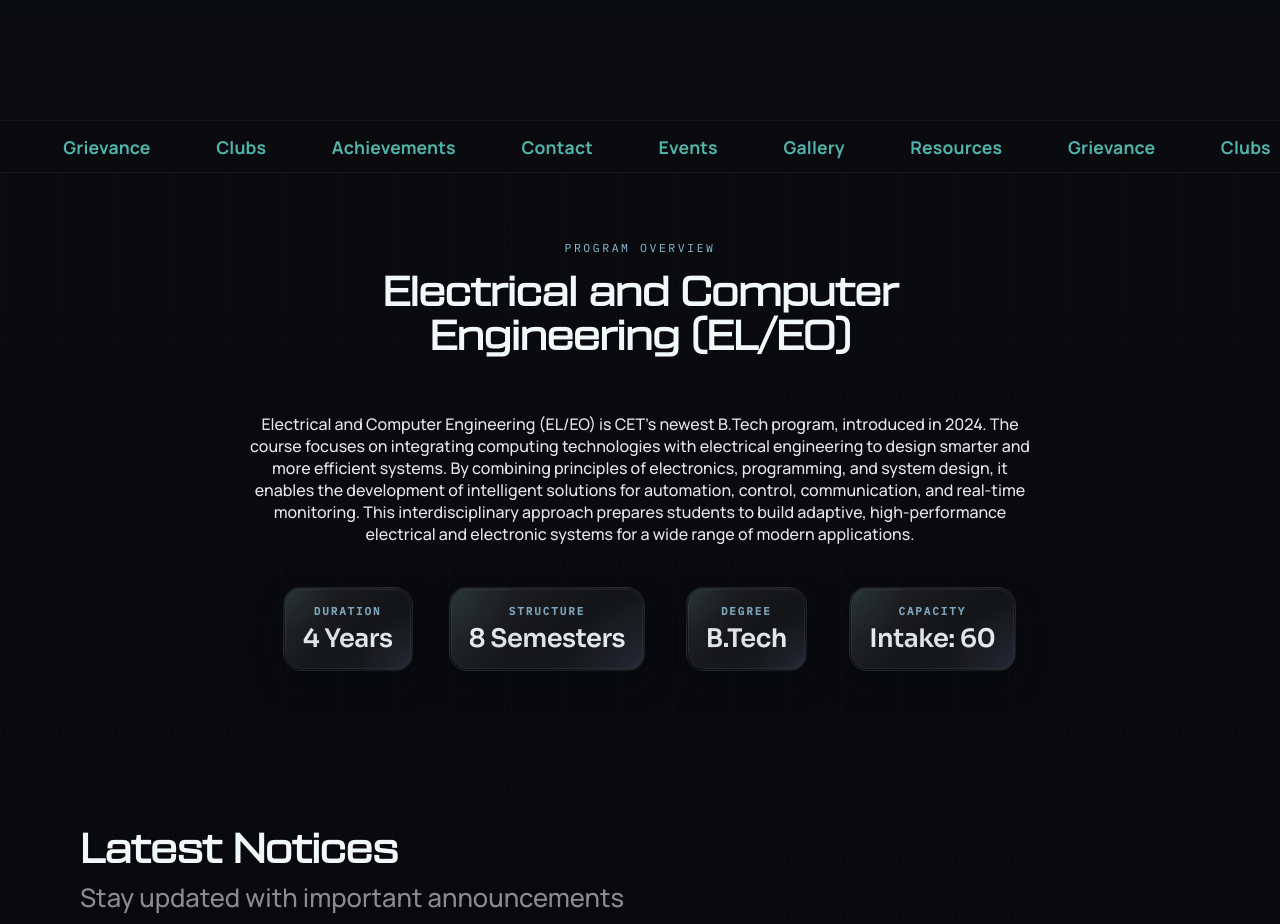
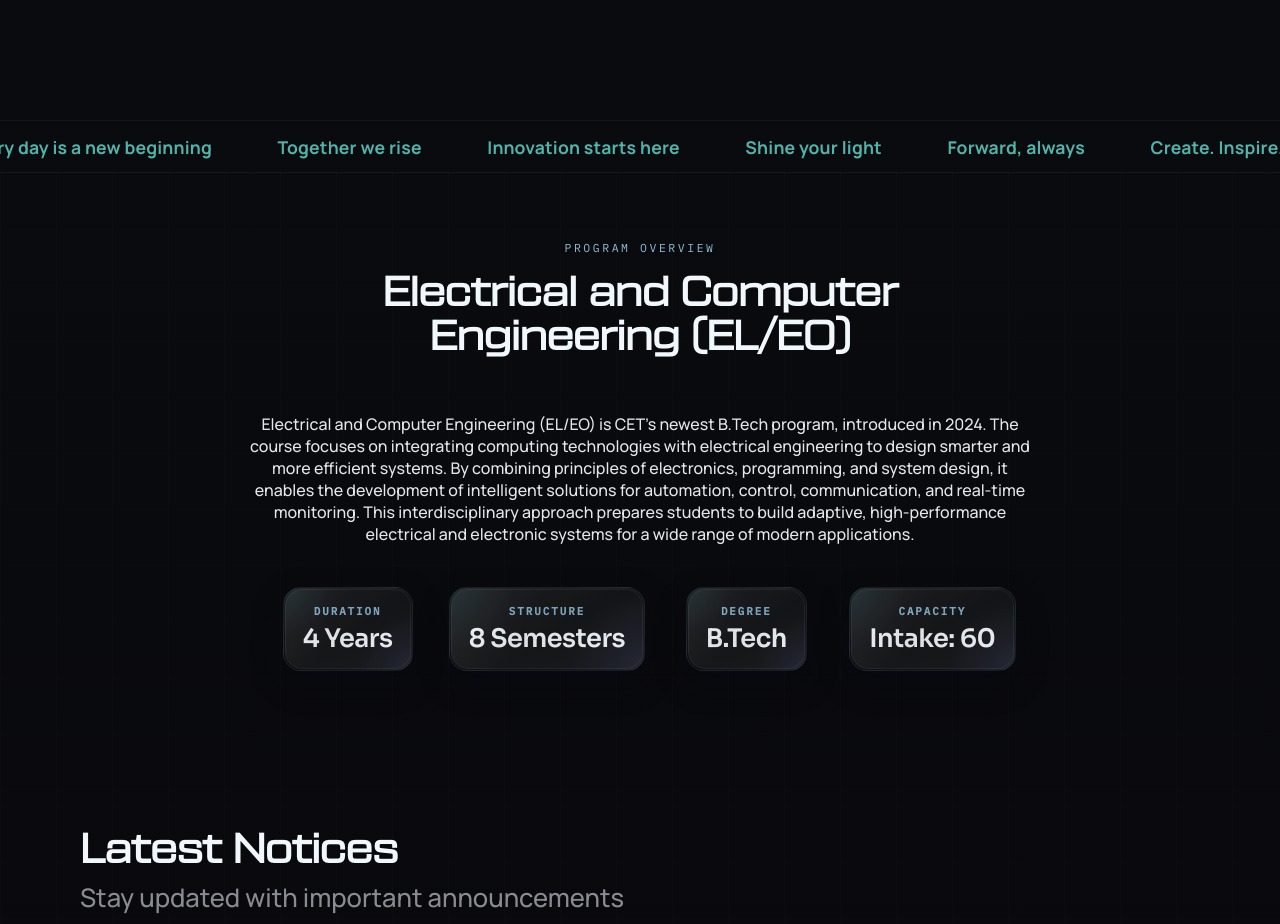
Before and after one commit to rohankishore/elweb, a React (Vite) app: page / in a window 1280 px wide. Shown: the part 2760-3684 px from the top of the page. Built offline with nearby package versions, Linux system fonts and the light colour scheme.

Commit message:
change marquee

```diff
--- a/src/component/MarqueeLinks.jsx
+++ b/src/component/MarqueeLinks.jsx
@@ -1,13 +1,15 @@
 import './MarqueeLinks.css';
 
 const marqueeLinks = [
-  { label: 'Events', url: '#' },
-  { label: 'Gallery', url: '#' },
-  { label: 'Resources', url: '#' },
-  { label: 'Grievance', url: '#' },
-  { label: 'Clubs', url: '#' },
-  { label: 'Achievements', url: '#' },
-  { label: 'Contact', url: '#' },
+  { label: 'Always with you', url: '#' },
+  { label: 'Dream big, act bigger', url: '#' },
+  { label: 'Stay curious, stay inspired', url: '#' },
+  { label: 'Every day is a new beginning', url: '#' },
+  { label: 'Together we rise', url: '#' },
+  { label: 'Innovation starts here', url: '#' },
+  { label: 'Shine your light', url: '#' },
+  { label: 'Forward, always', url: '#' },
+  { label: 'Create. Inspire. Repeat.', url: '#' },
 ];
 
 export default function MarqueeLinks() {
```
